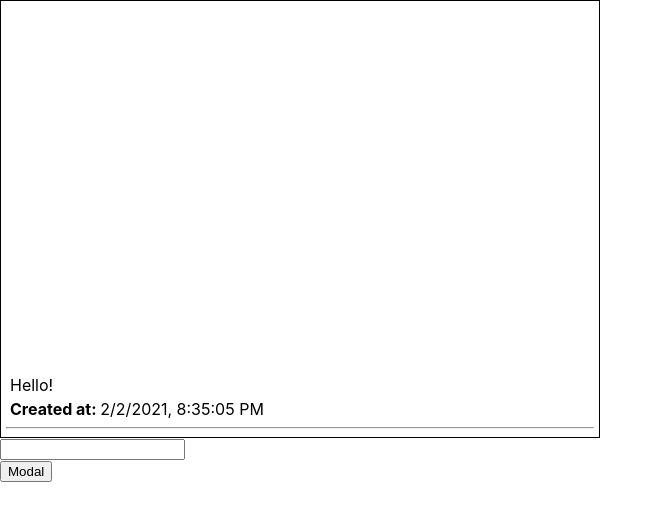
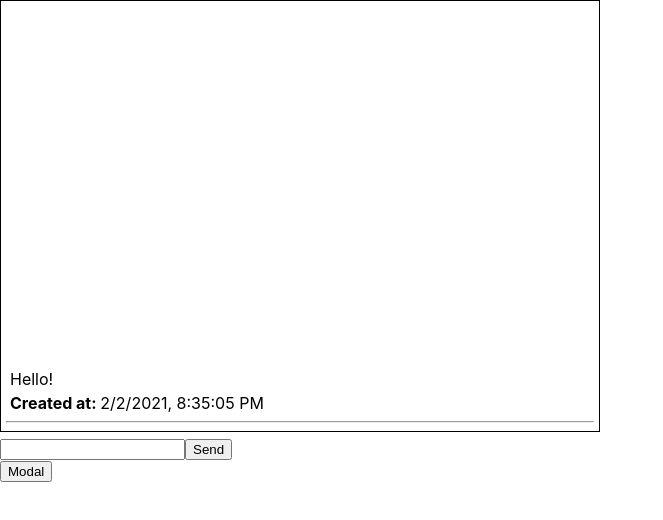
Before and after one commit to RZFalcore/PracticeReact, a React (Create React App) app: page / in a window 1280 px wide. Shown: the top 520 px of the page, without its empty margins (0-663 px from the left). Built offline with nearby package versions, Linux system fonts and the light colour scheme.

Commit message:
lifeCycles done

```diff
--- a/src/Components/Chat/Editor/Editor.js
+++ b/src/Components/Chat/Editor/Editor.js
@@ -21,6 +21,7 @@ export default class Editor extends Component {
     return (
       <form onSubmit={this.handleSubmit}>
         <input type="text" onChange={this.handleChange} value={text} />
+        <button type="submit">Send</button>
       </form>
     );
   }
--- a/src/Components/Chat/MessageFeed/MessageFeed.js
+++ b/src/Components/Chat/MessageFeed/MessageFeed.js
@@ -3,6 +3,24 @@ import styles from "./MessageFeed.module.css";
 
 export default class MessageFeed extends Component {
   listRef = createRef();
+
+  getSnapshotBeforeUpdate = (prevProps, prevState) => {
+    if (prevProps.items !== this.props.item) {
+      const { scrollHeight, scrollTop, offsetHeight } = this.listRef.current;
+
+      const distanceFromBottom = scrollHeight - (offsetHeight + scrollTop);
+
+      return { shouldScroll: distanceFromBottom < 20 };
+    }
+    return null;
+  };
+
+  componentDidUpdate(prevProps, prevState, snapshot) {
+    if (snapshot && snapshot.shouldScroll) {
+      const listRef = this.listRef.current;
+      listRef.scrollTop = listRef.scrollHeight;
+    }
+  }
 
   render() {
     return (
--- a/src/Components/Chat/MessageFeed/MessageFeed.module.css
+++ b/src/Components/Chat/MessageFeed/MessageFeed.module.css
@@ -3,7 +3,9 @@
     margin: 0px;
     padding: 0px;
     display: flex;
-    height: 450px;
+    min-height: 430px;
+    max-height: 430px;
+    overflow: scroll;
     flex-direction: column-reverse;
     justify-content: flex-start;
     border: 1px solid black;
```
